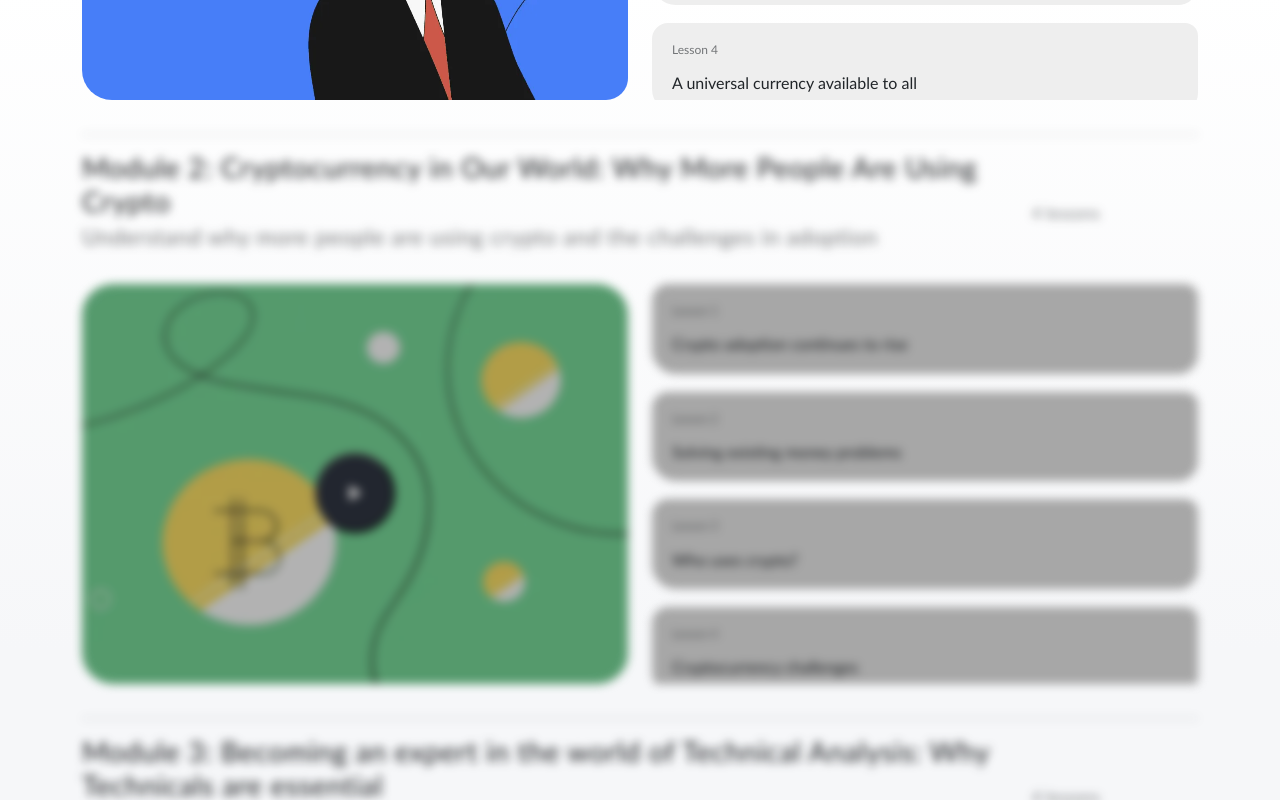
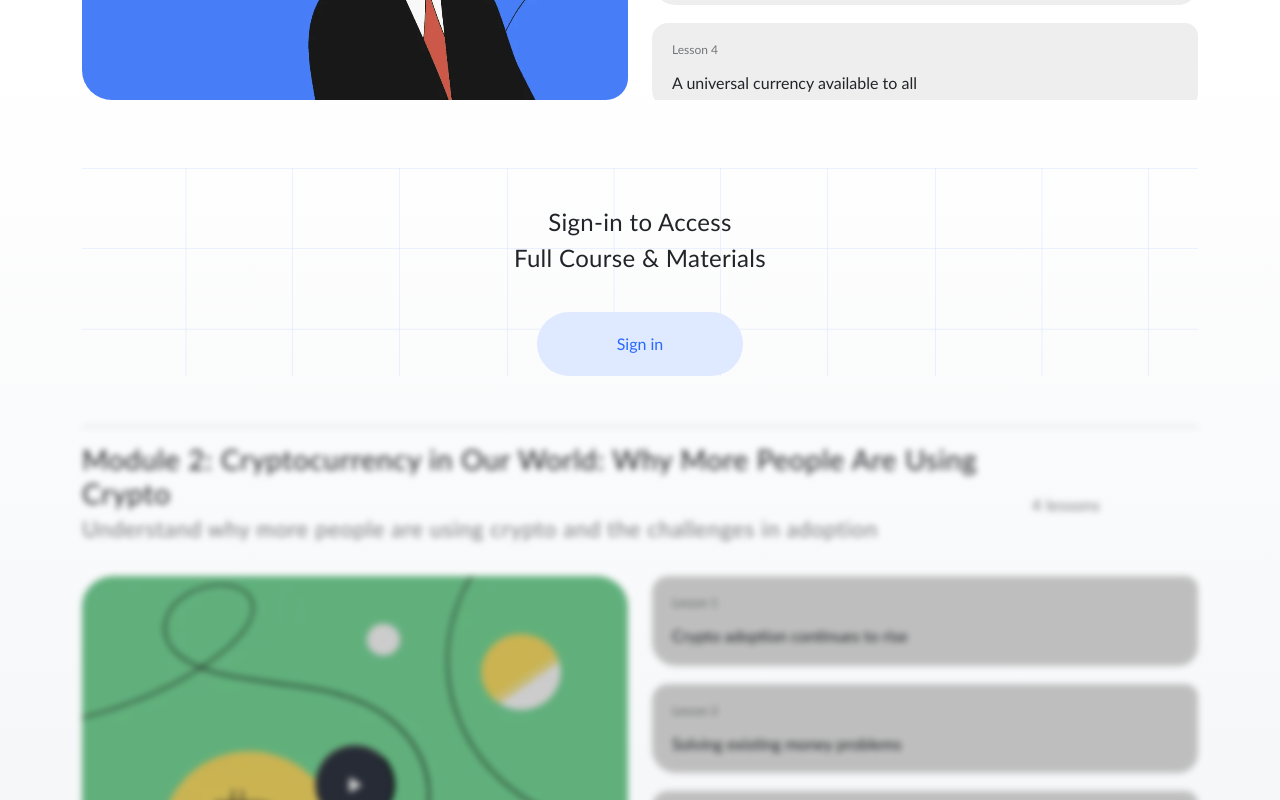
Before and after one commit to TEE2DWHY/TeamDefi, a React (Create React App) app: page /course-pack in a window 1280 px wide. Shown: the part 680-1480 px from the top of the page. Built offline with nearby package versions, Linux system fonts and the light colour scheme.

Commit message:
working on the courses page

```diff
--- a/src/index.css
+++ b/src/index.css
@@ -786,7 +786,7 @@ h2.materials{
 }
 
 .courses1{
-  filter: blur(5px) brightness(0.7);
+  filter: blur(3px) brightness(0.8);
 }
 
 .course-container{
@@ -860,6 +860,14 @@ h2.materials{
     background-color: #303643;
     border-radius: 100%;
     transition: background-color .3s;
+}
+.sign-in-text{
+  text-align: center;
+  font-size: 24px;
+  margin: 50px 0;
+  letter-spacing: 0.02rem;
+  line-height: 1.5;
+  background-image: url("../public/background.png");
 }
 /* Crypto=Basics */
 .crypto-basics{
--- a/src/pages/Academy.js
+++ b/src/pages/Academy.js
@@ -17,7 +17,7 @@ const OurCourses = () => {
                                 <a className="nav-link" href="/sign-in"><button className="sign-in">Sign in</button></a>
                             </li>
                             <li className="nav-item">
-                                <Link className="nav-link active" aria-current="page" to="/academy"><i class="fa-solid fa-house"></i> Campus</Link>
+                                <Link className="nav-link active" aria-current="page" to="/academy"><i class="fa-solid fa-house"></i> Courses</Link>
                             </li>
                             <li className="nav-item">
                                 <a className="nav-link" href="#library"><i className="fa-solid fa-book-open-reader"></i> Library</a>
--- a/src/pages/Courses.js
+++ b/src/pages/Courses.js
@@ -59,6 +59,12 @@ const Courses = () => {
                             </div>
                         </div>
                     </div>
+                    <div className="container sign-in-text">
+                        <br />
+                        Sign-in to Access <br />Full Course & Materials
+                        <br /> <br />
+                        <Link to="/sign-in"><button className="btn btn-primary sign-in" style={{ padding: "20px 80px" }}>Sign in</button></Link>
+                    </div>
                     {coursePage.map((items) => (
                         <div className="courses1">
                             <hr />
```
